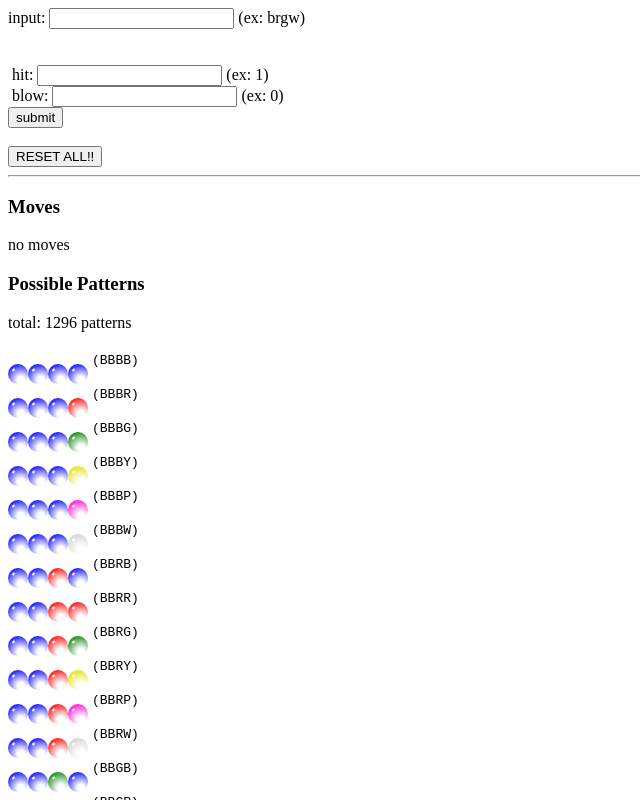
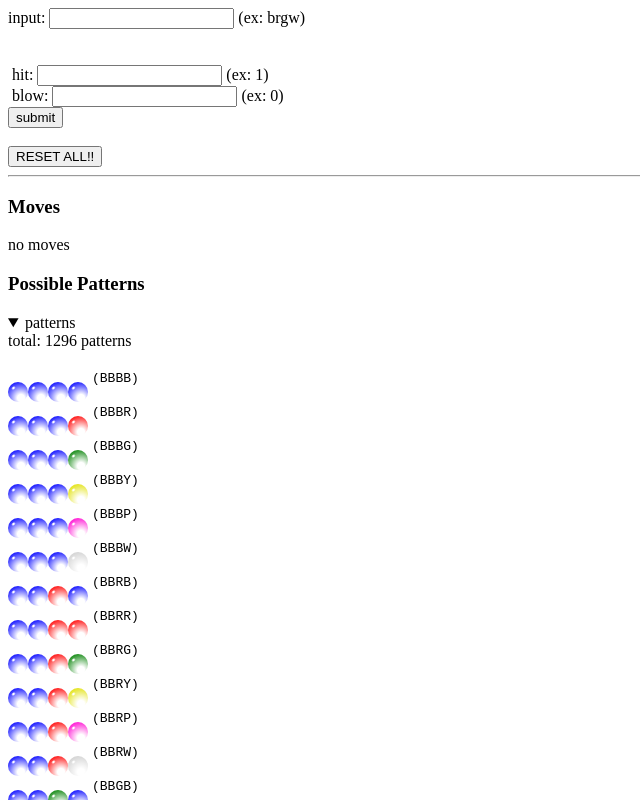
Before and after one commit to funatsufumiya/hitandblow-solver-react, a React (Create React App) app: page / in a window 1280 px wide. Shown: the top 800 px of the page, without its empty margins (0-640 px from the left). Built offline with nearby package versions, Linux system fonts and the light colour scheme.

Commit message:
Update visualizer

```diff
--- a/src/widgets/GameStatesVisualizer.tsx
+++ b/src/widgets/GameStatesVisualizer.tsx
@@ -1,6 +1,6 @@
 import StateContextProp from '@/states/StateContextProp';
 import React from 'react';
-import Solver, { GameState } from '../Solver';
+import Solver, { ColorSet, GameState } from '../Solver';
 import ColorSetVisualizer from './ColorSetVisualizer';
 
 type GameStatesContext = StateContextProp<GameState[]>
@@ -27,13 +27,10 @@ const MovesVisualizer = (props: { context: GameStatesContext }) => {
   </React.Fragment>
 }
 
-const LastPossiblePatternsVisualizer = (props: { context: GameStatesContext }) => {
-  const gameStatesContext = props.context;
-  const gameStates = gameStatesContext.state;
-  const patterns = gameStates.length > 1 ? gameStates[gameStates.length - 1].nextPossiblePatterns : gameStates[gameStates.length - 1].prevPossiblePatterns;
+const PossiblePatternsVisualizer = (props: { patterns: ColorSet[] }) => {
+  const patterns = props.patterns;
 
   return <React.Fragment>
-    <h3>Possible Patterns</h3>
     <div className="patternsNum">total: {patterns.length} patterns</div>
     <br />
     <div className="patterns">
@@ -48,10 +45,53 @@ const LastPossiblePatternsVisualizer = (props: { context: GameStatesContext }) =
   </React.Fragment>
 }
 
+const PrevPossiblePatternsVisualizer = (props: { context: GameStatesContext }) => {
+  const gameStatesContext = props.context;
+  const gameStates = gameStatesContext.state;
+
+  if (gameStates.length < 2) {
+    return <React.Fragment></React.Fragment>
+  } else {
+    return <React.Fragment>
+      <h3>Possible Patterns History</h3>
+      <div className="prev-possible-patterns">
+
+        {
+          gameStates.map((gameState, index) => {
+            const move = gameState.moves[gameState.moves.length - 1];
+            const moveColorSetStr = move ? Solver.colorSetToString(move.colorSet) : "(init)";
+            return <details>
+              <summary>#{index + 1}: {moveColorSetStr}</summary>
+              <PossiblePatternsVisualizer patterns={gameState.nextPossiblePatterns} />
+            </details>
+          })
+        }
+      </div>
+    </React.Fragment >
+  }
+}
+
+const LastPossiblePatternsVisualizer = (props: { context: GameStatesContext }) => {
+  const gameStatesContext = props.context;
+  const gameStates = gameStatesContext.state;
+  const patterns = gameStates.length > 1 ? gameStates[gameStates.length - 1].nextPossiblePatterns : gameStates[gameStates.length - 1].prevPossiblePatterns;
+
+  return <React.Fragment>
+    <h3>Possible Patterns</h3>
+    <details open={true}>
+      <summary>patterns</summary>
+      <div className="possible-patterns">
+        <PossiblePatternsVisualizer patterns={patterns} />
+      </div>
+    </details>
+  </React.Fragment>
+}
+
 const GameStatesVisualizer = (props: { context: GameStatesContext }) => {
   return <React.Fragment>
     <MovesVisualizer context={props.context} />
     <LastPossiblePatternsVisualizer context={props.context} />
+    <PrevPossiblePatternsVisualizer context={props.context} />
   </React.Fragment>
 }
 
--- a/src/widgets/HitAndBlowInput.tsx
+++ b/src/widgets/HitAndBlowInput.tsx
@@ -36,8 +36,8 @@ const HitAndBlowInputImpl = (props: { context: GameStatesContext }) => {
         <br />
         <button onClick={() => {
             const input = Solver.stringToColorSet(inputContext.state)
-            const hit = parseInt(hitContext.state)
-            const blow = parseInt(blowContext.state)
+            const hit = parseInt(hitContext.state) || 0;
+            const blow = parseInt(blowContext.state) || 0;
             const gameStates = gameStatesContext.state
             const move = new Move(input, hit, blow)
 
```
Also changed, not shown: 1 other file (tests, documents, lock files or other folders).
